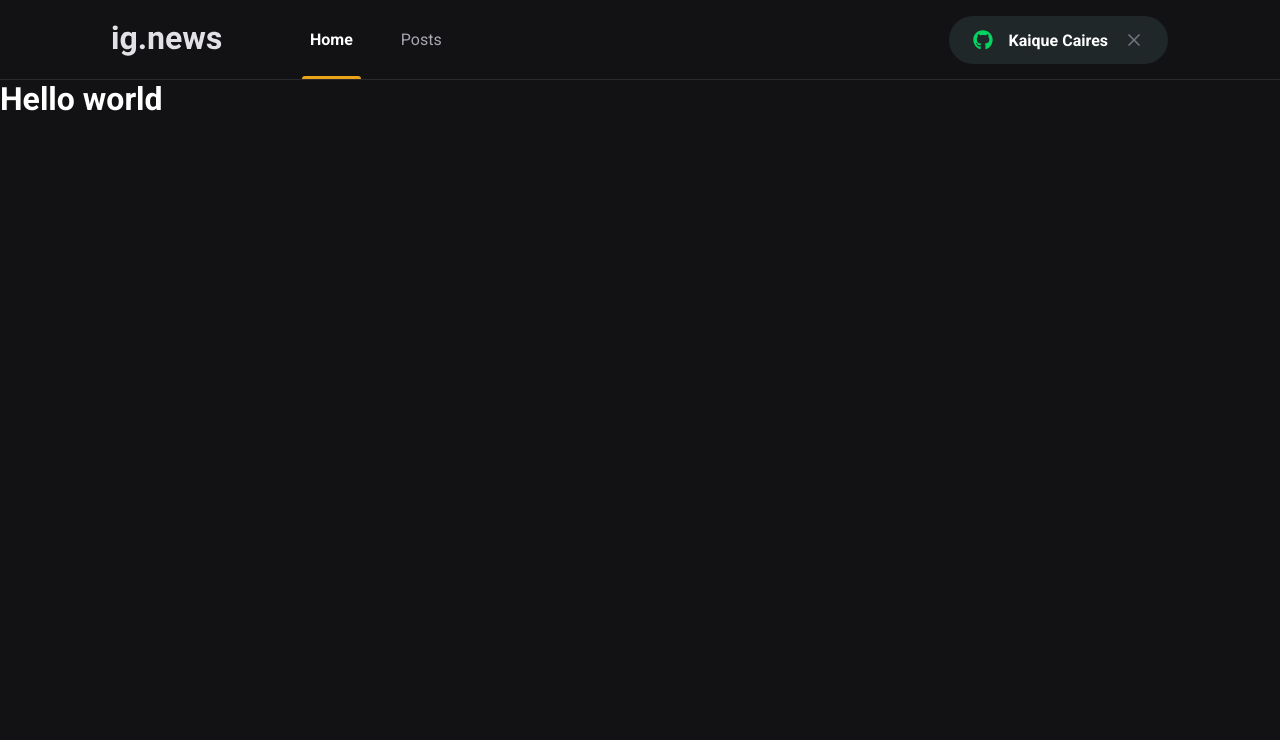
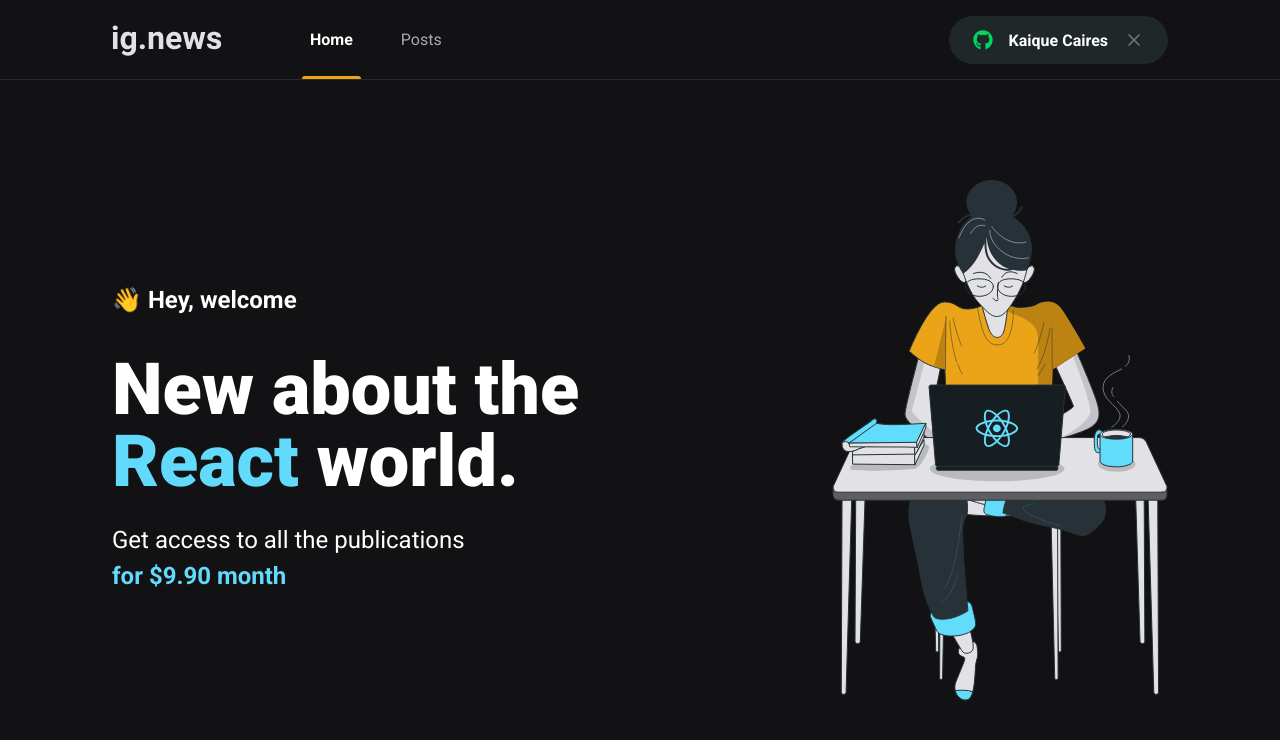
Before and after one commit to kaiquecaires/ignews-v2, a Next.js app: page / in a window 1280 px wide. Shown: the top 740 px of the page. Built offline with nearby package versions, Linux system fonts and the light colour scheme.

Commit message:
add styles to home

```diff
--- /dev/null
+++ b/src/pages/home.module.scss
@@ -0,0 +1,40 @@
+.contentContainer {
+  max-width: 1120px;
+  margin: 0 auto;
+  padding: 0 2rem;
+  height: calc(100vh - 5rem);
+  display: flex;
+  align-items: center;
+  justify-content: space-between;
+}
+
+.hero {
+  max-width: 600px;
+
+  > span {
+    font-size: 1.5rem;
+    font-weight: bold;
+  }
+
+  h1 {
+    font-size: 4.5rem;
+    line-height: 4.5rem;
+    font-weight: 900;
+    margin-top: 2.5rem;
+
+    span {
+      color: var(--cyan-500);
+    }
+  }
+
+  p {
+    font-size: 1.5rem;
+    line-height: 2.25rem;
+    margin-top: 1.5rem;
+
+    span {
+      color: var(--cyan-500);
+      font-weight: bold;
+    }
+  }
+}
--- a/src/pages/index.tsx
+++ b/src/pages/index.tsx
@@ -1,12 +1,23 @@
 import Head from 'next/head'
+import styles from './home.module.scss'
 
 export default function Home() {
   return (
     <>
       <Head>
-        <title>Início | ig.news</title>
+        <title>Home | ig.news</title>
       </Head>
-      <h1>Hello world</h1>
+      <main className={styles.contentContainer}>
+        <section className={styles.hero}>
+          <span>👋 Hey, welcome</span>
+          <h1>New about the <span>React</span> world.</h1>
+          <p>
+            Get access to all the publications <br />
+            <span>for $9.90 month</span>
+          </p>
+        </section>
+        <img src="/images/avatar.svg" alt="girl coding" />
+      </main>
     </>
   )
 }
```
